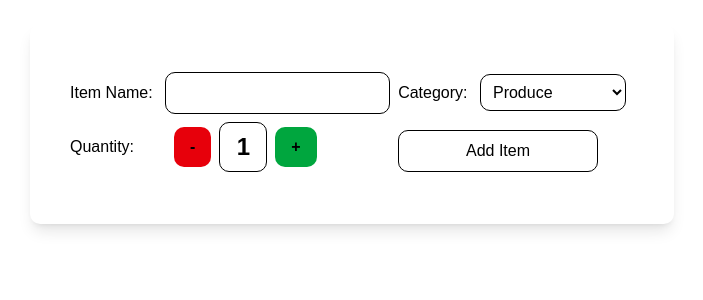
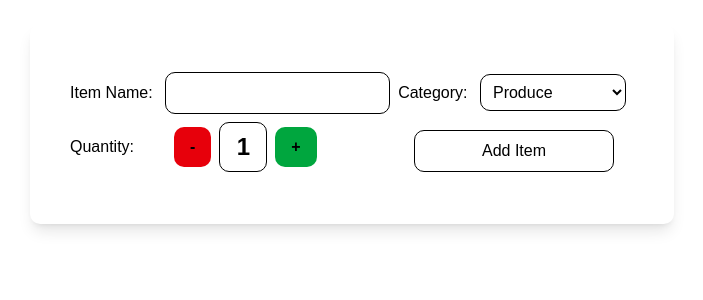
Before and after one commit to Lee-Abraham/cprg306-assignments, a Next.js app: page /week-5 in a window 1280 px wide. Shown: the top 300 px of the page, without its empty margins (288-991 px from the left). Built offline with nearby package versions, Linux system fonts and the light colour scheme.

Commit message:
fixed some positioning

```diff
--- a/app/week-5/new-item.js
+++ b/app/week-5/new-item.js
@@ -64,7 +64,7 @@ export default function NewItem() {
                 <span className="text-2xl font-bold text-black border p-2 rounded-[10px] w-12 text-center">{quantity}</span>
                 <button type="button" className="font-bold rounded-[10px] bg-green-600 text-black px-4 py-2 hover:bg-[#006400]" onClick={incrementQuantity}>+</button>
             </div>
-                <div className='z-0 absolute ml-80 mb-20'>
+                <div className='z-0 absolute ml-84 mb-20'>
                 <button type='submit' className='border m-2 w-50 text-black p-2 rounded-[10px] hover:bg-blue-400'>
                     Add Item
                 </button>
```
